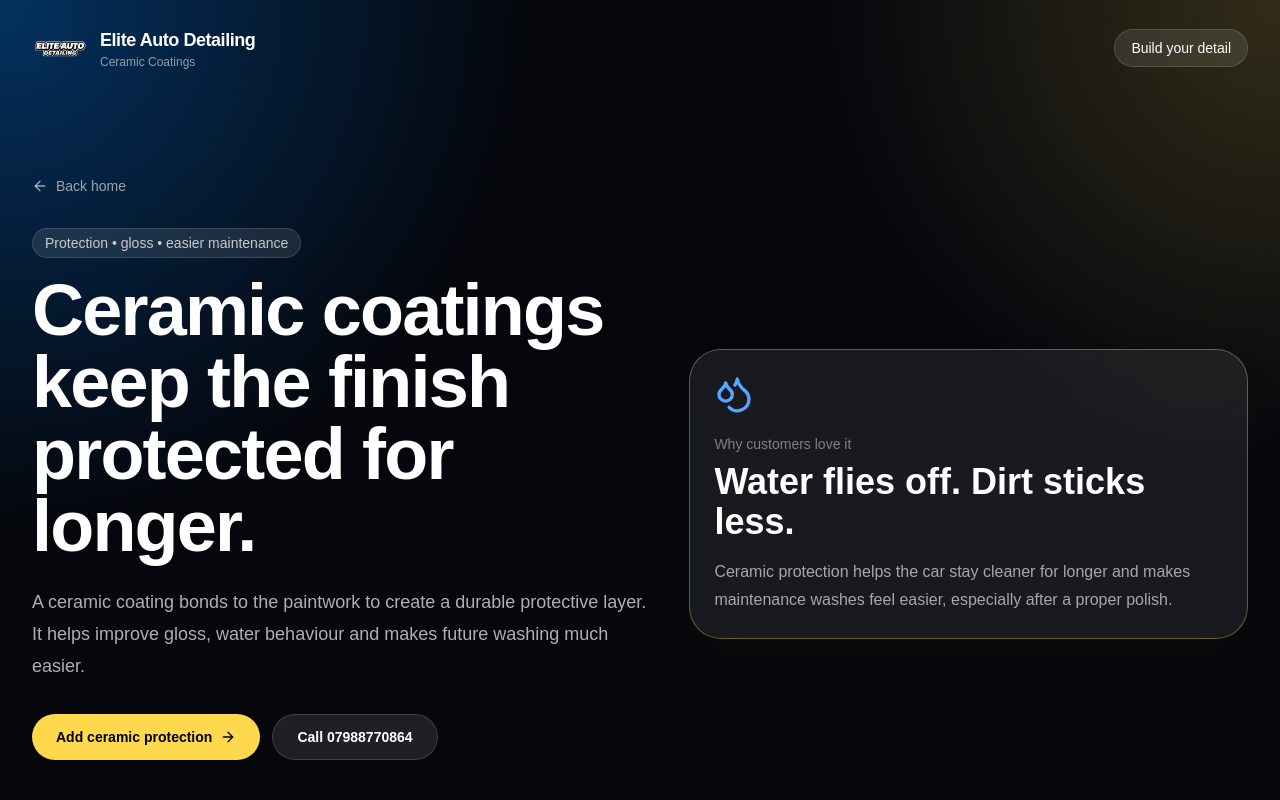
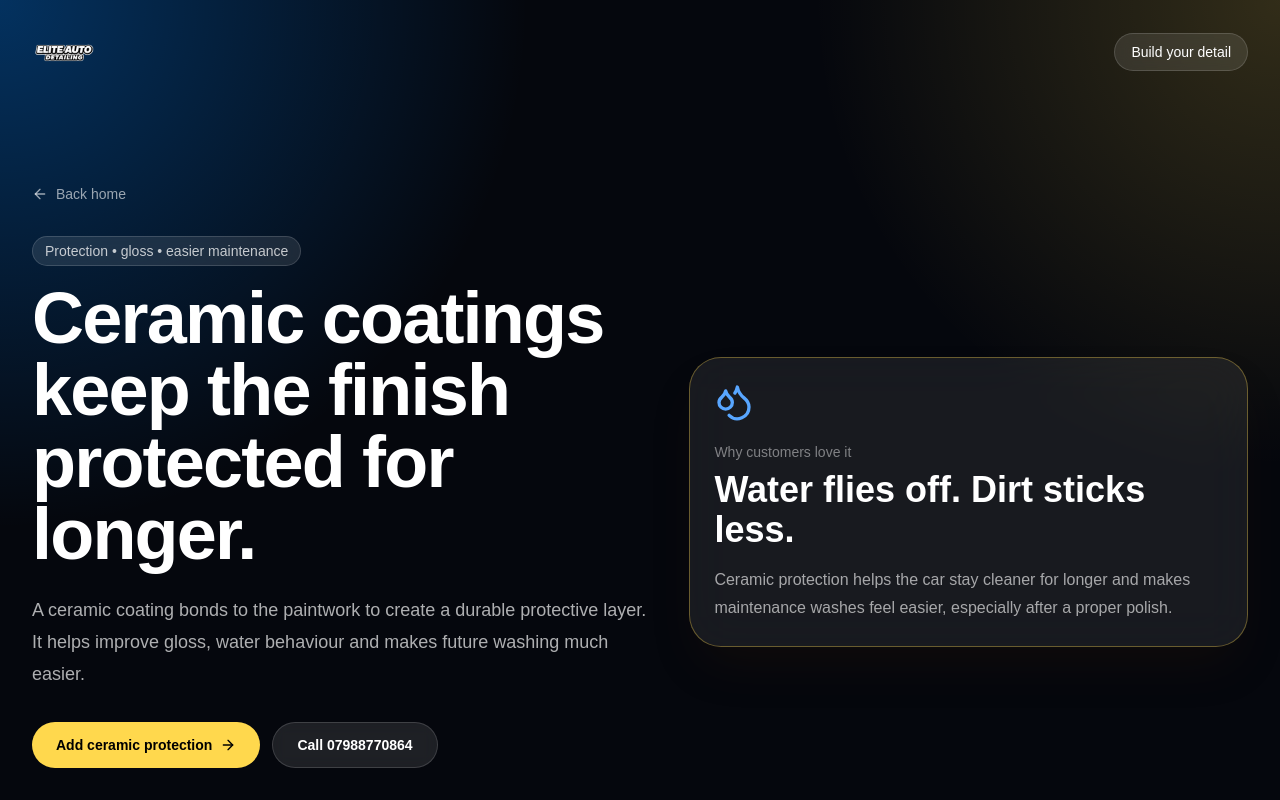
Before and after one commit to eliteautobolton/new-elite-gpt, a Next.js app: page /ceramic-coatings in a window 1280 px wide. Shown: the top 800 px of the page. Built offline with nearby package versions, Linux system fonts and the light colour scheme.

Commit message:
Add files via upload

```diff
--- a/app/ceramic-coatings/page.tsx
+++ b/app/ceramic-coatings/page.tsx
@@ -49,12 +49,8 @@ export default function CeramicCoatings() {
         <div className="absolute inset-0 bg-[radial-gradient(circle_at_top_left,rgba(0,132,255,0.34),transparent_34%),radial-gradient(circle_at_top_right,rgba(255,216,77,0.18),transparent_30%)]" />
 
         <header className="relative mx-auto flex max-w-7xl items-center justify-between px-5 py-5 md:px-8">
-          <Link href="/" className="flex items-center gap-3">
-            <img src="/logo.png" alt="Elite Auto Detailing logo" className="h-14 w-14 rounded-2xl object-contain" />
-            <div>
-              <p className="text-lg font-semibold tracking-tight">Elite Auto Detailing</p>
-              <p className="text-xs text-white/55">Ceramic Coatings</p>
-            </div>
+          <Link href="/" aria-label="Elite Auto Detailing home">
+            <img src="/logo.png" alt="Elite Auto Detailing logo" className="h-16 w-16 rounded-2xl object-contain" />
           </Link>
 
           <Link href="/build-your-detail" className="hidden rounded-full border border-white/15 bg-white/10 px-4 py-2 text-sm font-medium backdrop-blur transition hover:bg-white/15 md:flex">
```
